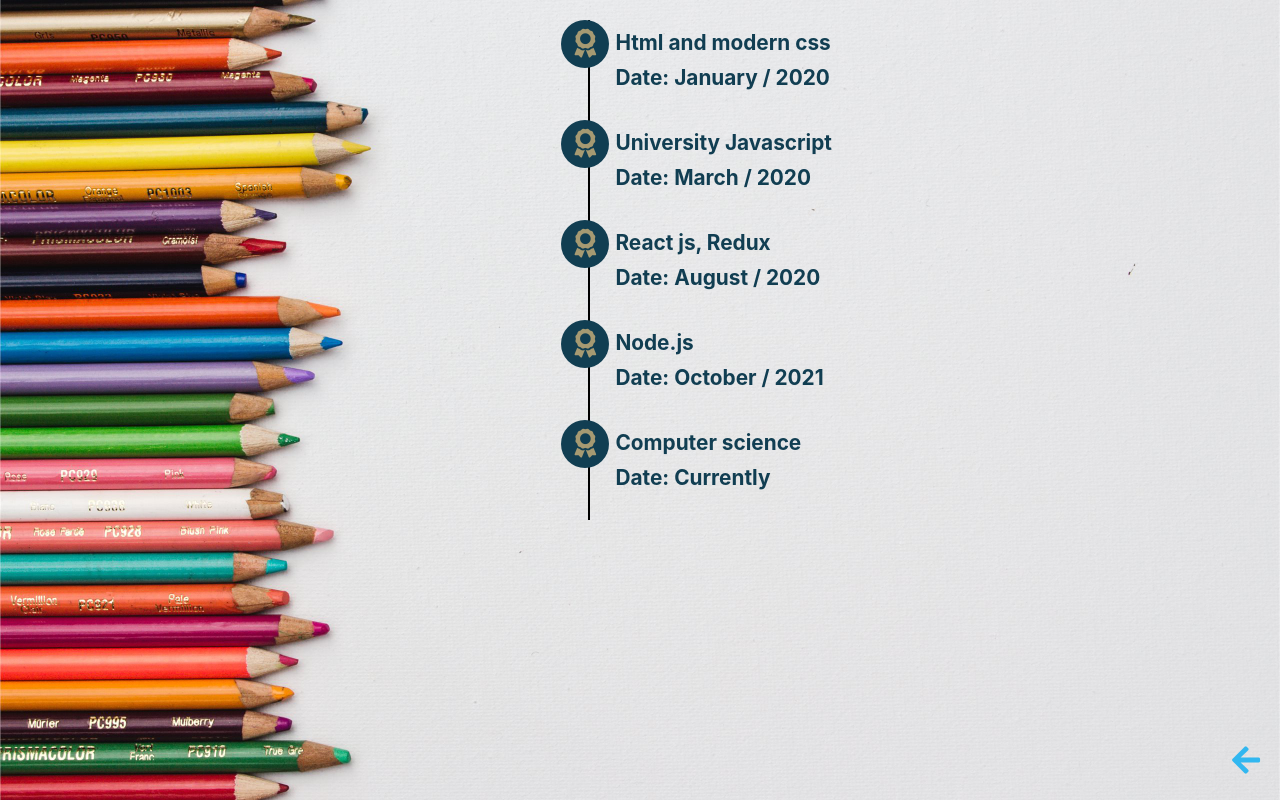
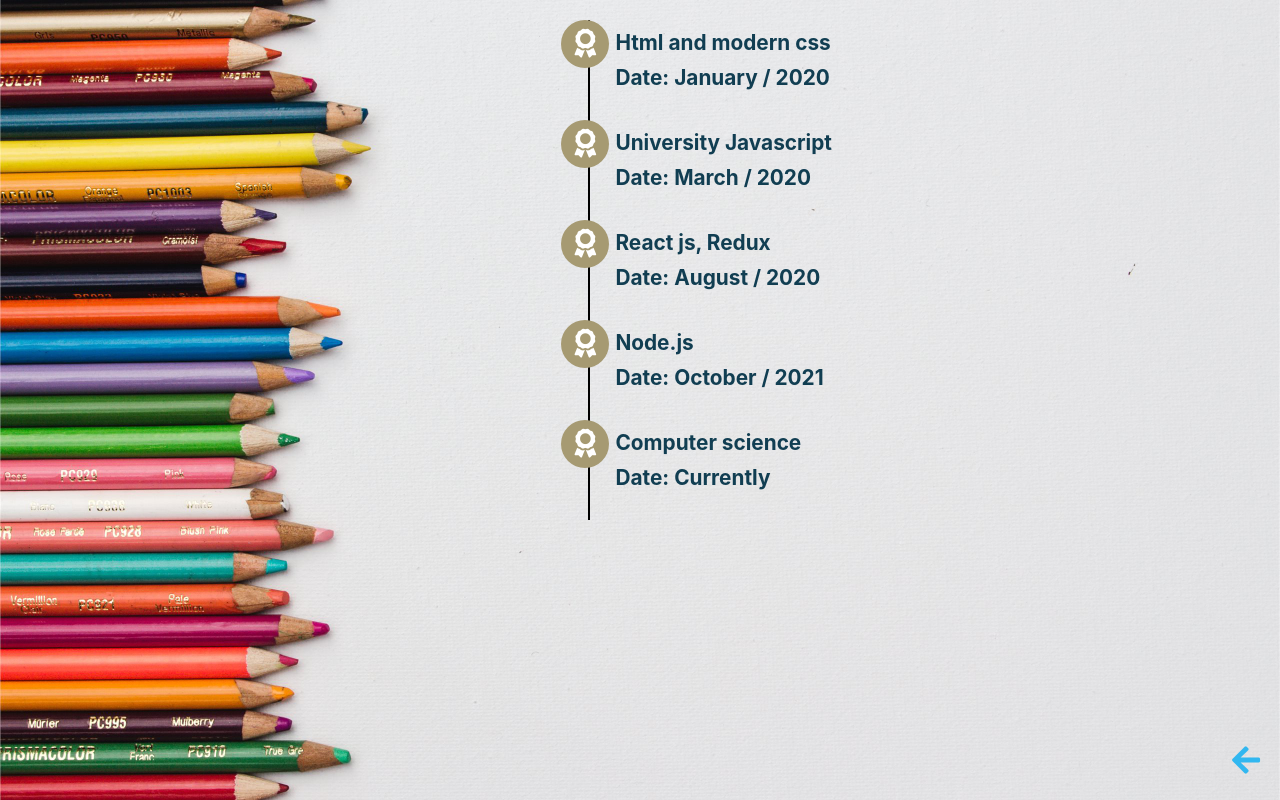
Before and after one commit to jorgeduje/Portafolio_Jorge_Duje, a React (Create React App) app: page /academic in a window 1280 px wide. Built offline with nearby package versions, Linux system fonts and the light colour scheme; a web font is replaced by a local one.

Commit message:
cambios academic

```diff
--- a/src/Styles/Academic.css
+++ b/src/Styles/Academic.css
@@ -35,7 +35,7 @@
     justify-content: center;
     align-items: center;
     left: -12%;
-    background-color: #113e52;
+    background-color: #a69a72;
     width: 3rem;
     height: 3rem;
     border-radius: 50%;
@@ -49,7 +49,7 @@
 
 .academic-information > ul > div > span> i{
     font-size: 1.8rem;
-    color: #a69a72;
+    color: #fff;
 }
 
 
```
